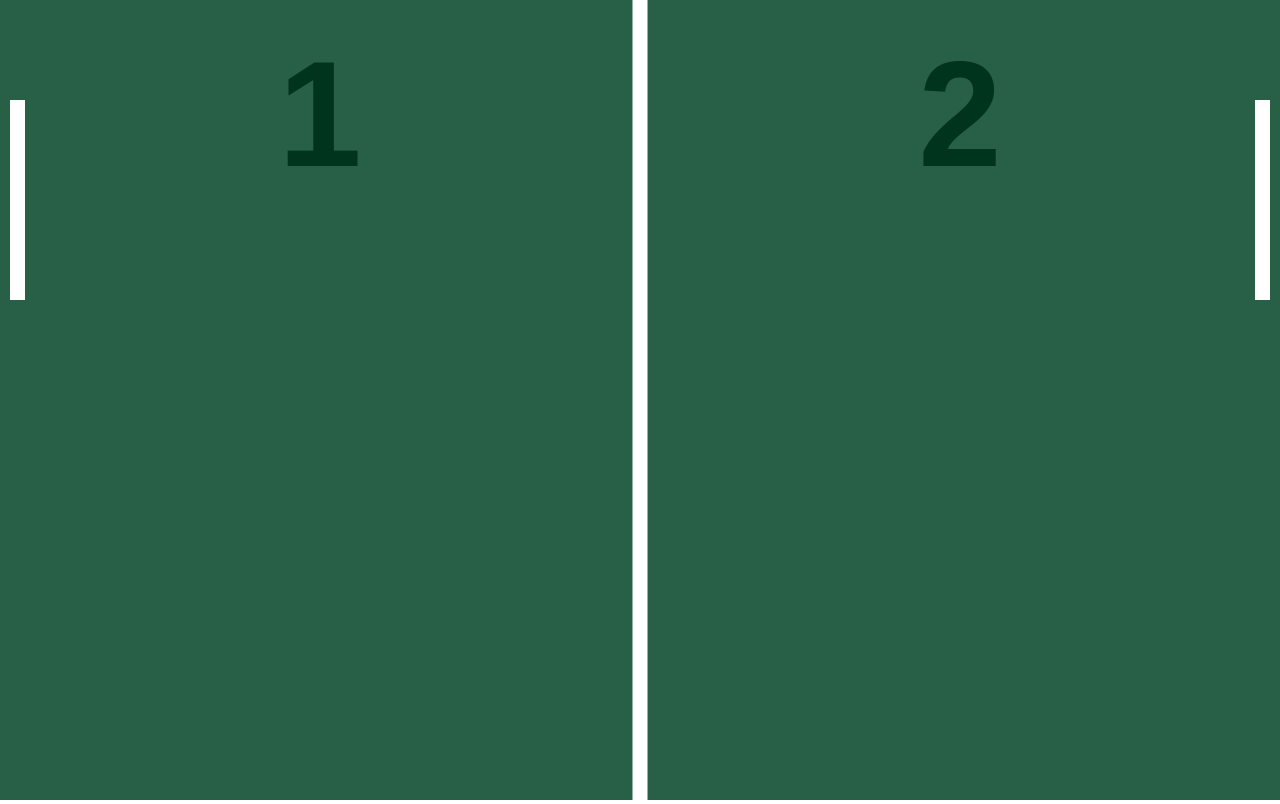
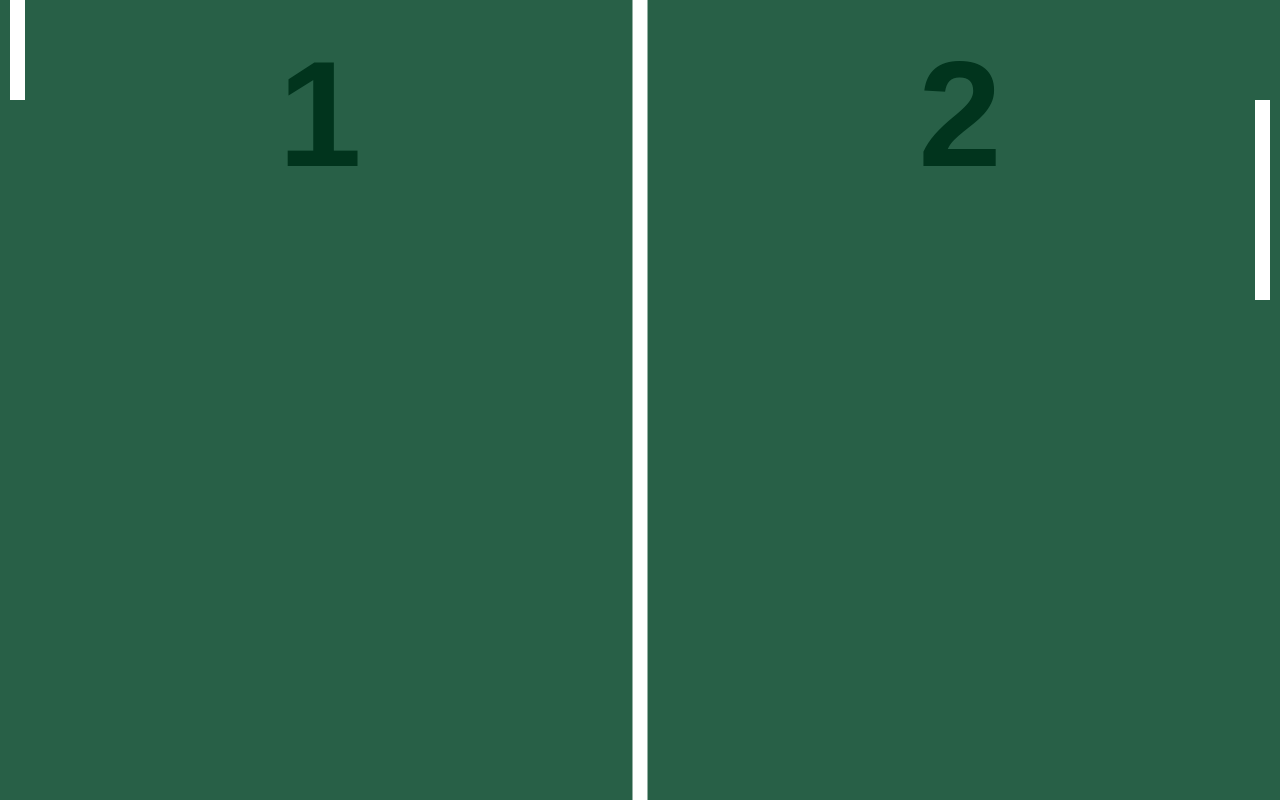
Before and after one commit to davidrockkj/ping_pong_game-JavaScript, a plain HTML site: page index.html in a window 1280 px wide. Drawn offline with Linux system fonts and the light colour scheme.

Commit message:
Animando a raquete esquerda

```diff
--- a/index.html
+++ b/index.html
@@ -24,6 +24,9 @@
 
             // Declarando variável da expessura da linha
             // const lineWidth = 15
+
+            // Criando o objeto MOUSE
+            const mouse = { x: 0, y: 0 }
 
             // Criando o primeiro objeto CAMPO
             const field = {
@@ -70,14 +73,21 @@
             // Criando o objeto RAQUETE ESQUERDA
             const leftPaddle = {
                 x: gapX,
-                y: 100,
+                y: 0,
                 w: line.w,
                 h: 200,
+                _move: function() {
+                    // o Y recebe a posição Y do mouse
+                    // this.h / 2 deixa o cursor no meio da raquete
+                    this.y = mouse.y - this.h / 2
+                },
                 draw: function() {
                     canvasCtx.fillStyle = "#fff"
 
                     // Desenhando a Raquete Esquerda -------------------
                     canvasCtx.fillRect(this.x, this.y, this.w, this.h)
+
+                    this._move()
                 }
             }
 
@@ -189,6 +199,7 @@
                     window.oRequestAnimationFrame ||
                     window.msRequestAnimationFrame ||
                     function (callback) {
+                        // Executando a animação do DRAW 60 vezes por segundo
                         return window.setTimeout(callback, 1000 / 60)
                     }
                 )
@@ -201,8 +212,14 @@
 
             setup()
             main()
-            // Executando a animação do DRAW 60 vezes por segundo
-            // window.setInterval(draw, 1000 / 60)
+
+            // CHamando o evento que escuta o MOUSE
+            canvasEl.addEventListener('mousemove', function (e) {
+                mouse.x = e.pageX
+                mouse.y = e.pageY
+
+                console.log(mouse)
+            })
 
     </script>
 </body>
```
